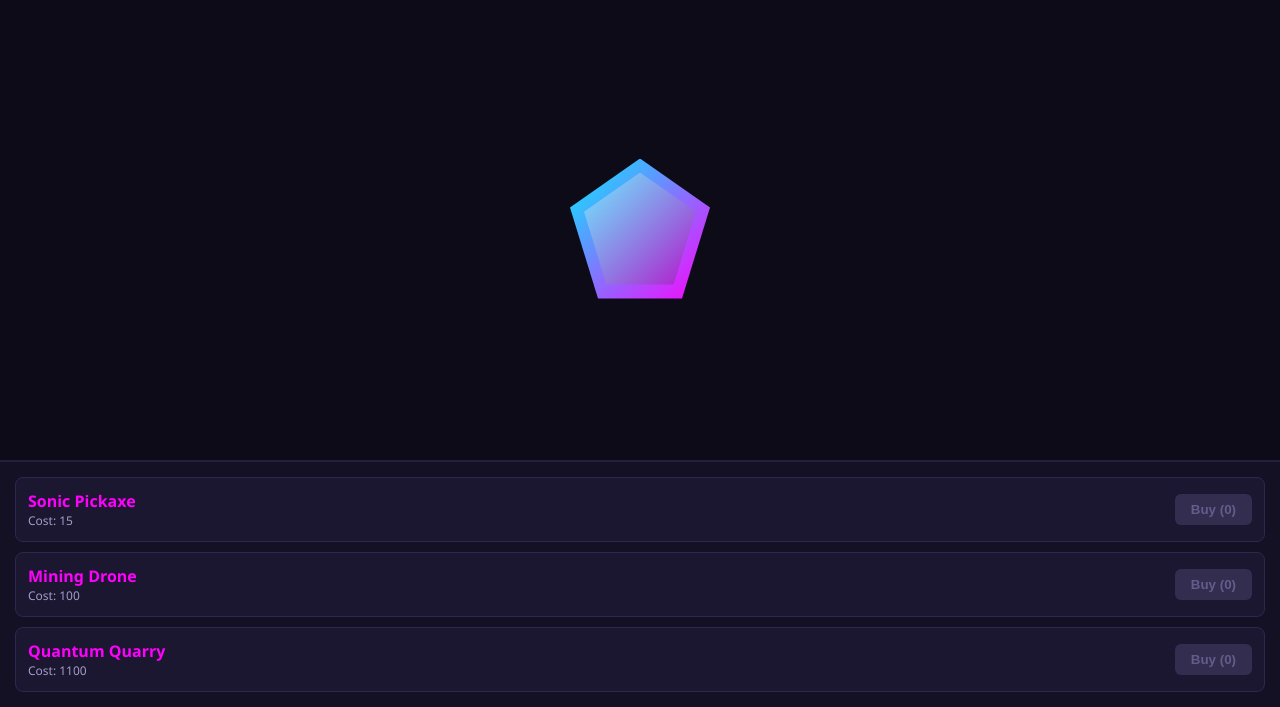
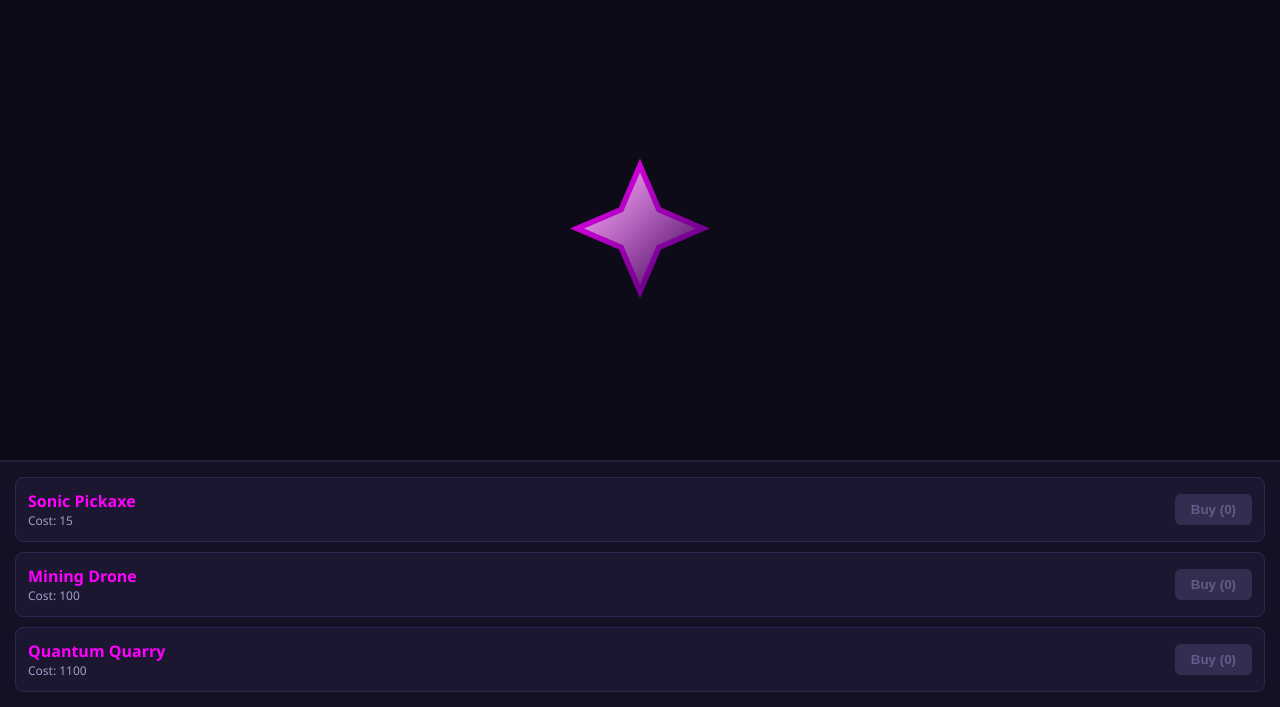
Before and after one commit to liamlessard40-lgtm/crystal-clicker, a plain HTML site: page index.html in a window 1280 px wide. Shown: the part 93-800 px from the top of the page. Drawn offline with Linux system fonts and the light colour scheme.

Commit message:
update style.css

```diff
--- a/style.css
+++ b/style.css
@@ -35,9 +35,9 @@ h1 {
 .crystal {
     width: 140px;
     height: 140px;
-    background: linear-gradient(135deg, #00f0ff 0%, #ff00ff 100%);
-    clip-path: polygon(50% 0%, 100% 35%, 80% 100%, 20% 100%, 0% 35%);
-    box-shadow: 0 0 30px rgba(255, 0, 255, 0.4);
+    background: linear-gradient(135deg, #ff00ff 0%, #3d0066 100%);
+    clip-path: polygon(50% 0%, 65% 35%, 100% 50%, 65% 65%, 50% 100%, 35% 65%, 0% 50%, 35% 35%);
+    filter: drop-shadow(0 0 20px #ff00ff);
     cursor: pointer;
     transition: transform 0.05s ease;
     position: relative;
@@ -50,8 +50,8 @@ h1 {
     position: absolute;
     top: 10%; left: 10%;
     width: 80%; height: 80%;
-    background: linear-gradient(135deg, rgba(255,255,255,0.4) 0%, rgba(0,0,0,0.2) 100%);
-    clip-path: polygon(50% 0%, 100% 35%, 80% 100%, 20% 100%, 0% 35%);
+    background: linear-gradient(135deg, rgba(255,255,255,0.7) 0%, rgba(0,0,0,0.3) 100%);
+    clip-path: polygon(50% 0%, 65% 35%, 100% 50%, 65% 65%, 50% 100%, 35% 65%, 0% 50%, 35% 35%);
 }
 .crystal:active {
     transform: scale(0.92) rotate(3deg);
```
